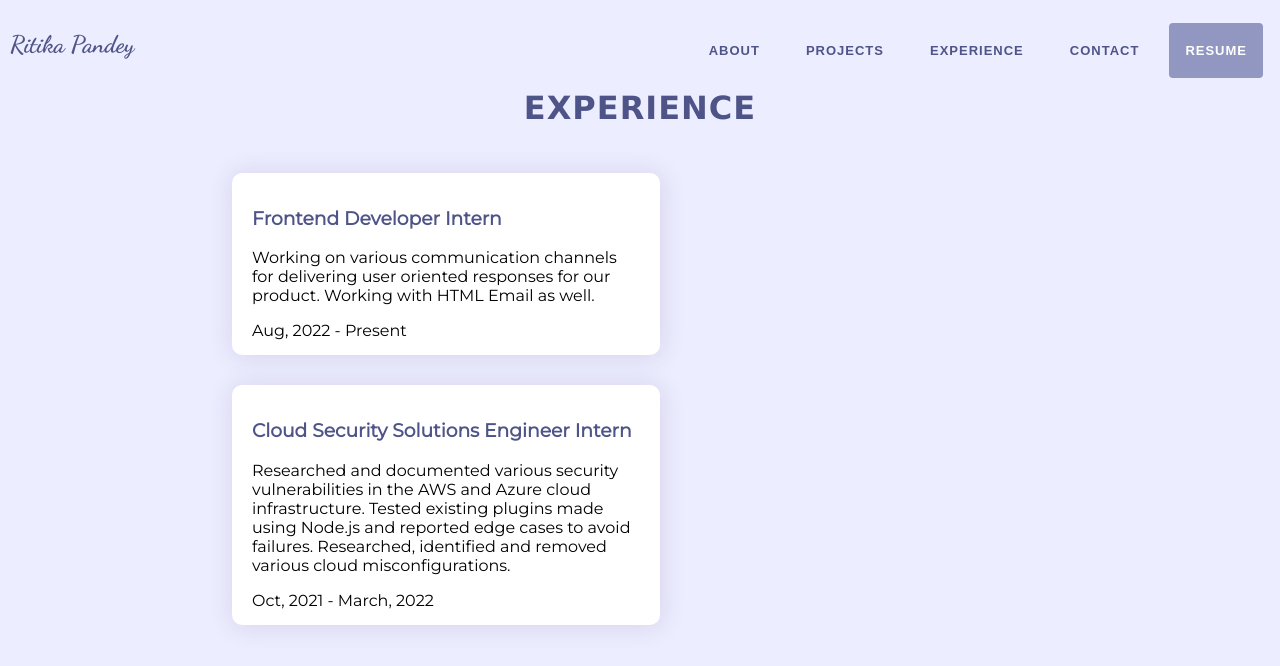
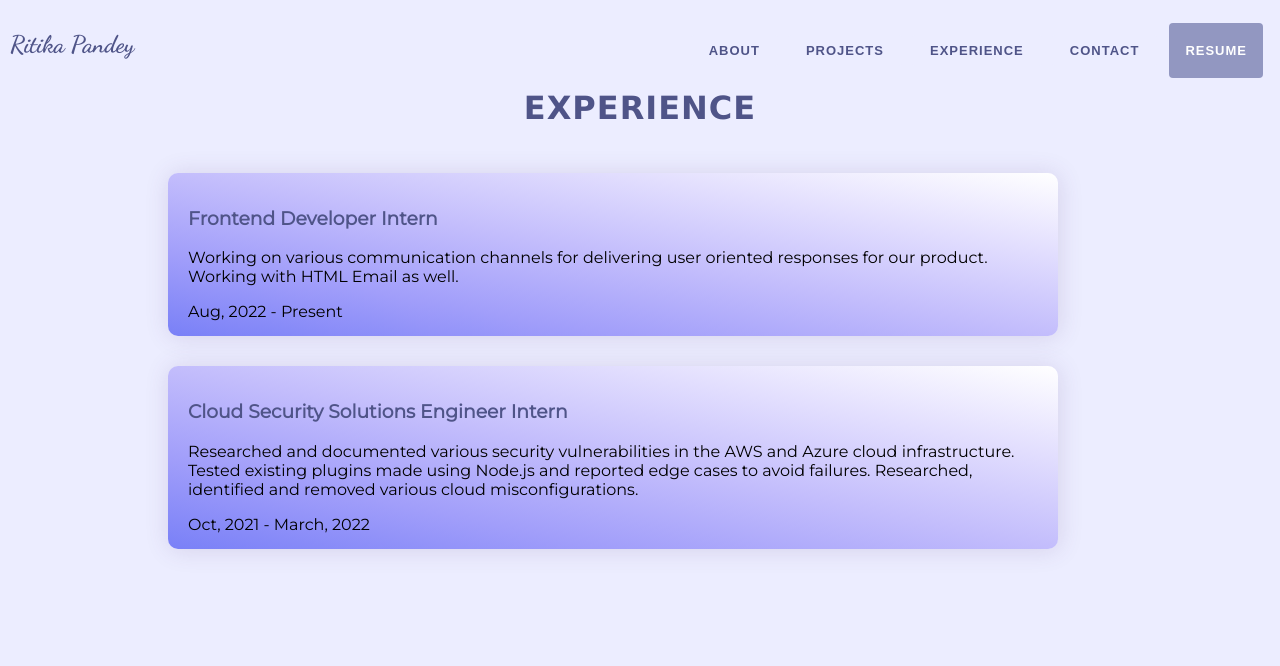
Before and after one commit to Ritika-Pandey01/Portfolio, a React (Create React App) app: page /experience in a window 1280 px wide. Shown: the top 666 px of the page. Built offline with nearby package versions, Linux system fonts and the light colour scheme.

Commit message:
Refactored experience

```diff
--- a/package.json
+++ b/package.json
@@ -7,6 +7,7 @@
     "@testing-library/react": "^13.3.0",
     "@testing-library/user-event": "^13.5.0",
     "file-saver": "^2.0.5",
+    "framer-motion": "^7.3.2",
     "react": "^18.2.0",
     "react-dom": "^18.2.0",
     "react-icons": "^4.4.0",
--- a/src/Components/Experience/experience.css
+++ b/src/Components/Experience/experience.css
@@ -7,25 +7,22 @@
     letter-spacing: 1px;
 
 }
-.experience{
-    width:70%;
-    height: auto;
 
-    margin: auto;
-}
 .experience ul{
     list-style: none;
+    margin-left: 10%;
 }
 
 .experience ul li .title{
     color: #4f5488;
+    font-weight: 700;
 }
 .experience ul li{
-    width: 50%;
+    width: 80%;
     height: auto;
     padding: 15px 20px;
-    background-color: white;
-    box-shadow: 1px 1px 25px rgba(91, 58, 122, 0.155);
+    background-image: linear-gradient(to right top, #7980f7, #a19efa, #c3bdfc, #e2defe, #ffffff);    box-shadow: 1px 1px 25px rgba(91, 58, 122, 0.155);
     border-radius: 10px;
     margin-bottom: 30px;
+
 }
```
Also changed, not shown: 1 other file (tests, documents, lock files or other folders).
